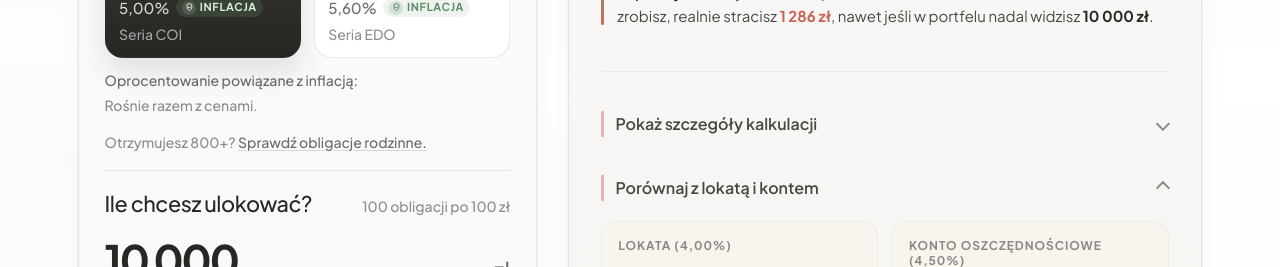
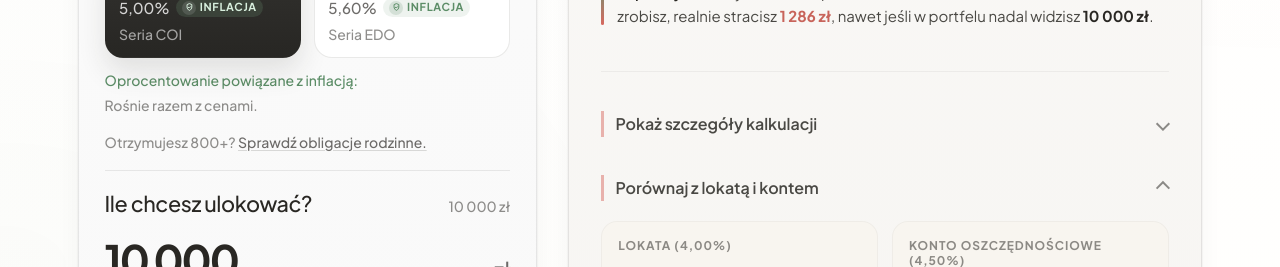
Before and after one commit to Arplay01/obligacja-kalkulator-fbo, a Next.js app: page /kalkulator in a window 1280 px wide. Shown: the part 533-800 px from the top of the page. Built offline with nearby package versions, Linux system fonts and the light colour scheme.

Commit message:
Refine amount framing and badge helper copy

```diff
--- a/src/features/calculator/components/calculator-deep-dive.tsx
+++ b/src/features/calculator/components/calculator-deep-dive.tsx
@@ -65,7 +65,7 @@ export function CalculatorDeepDive({
             oprocentowanie bardziej Ci odpowiada.
           </p>
           <ul className="deep-dive__quick-points">
-            <li>Jedna obligacja kosztuje 100 zł, więc można zacząć od małej kwoty.</li>
+            <li>Jedna obligacja ma wartość 100 zł, dlatego kalkulator liczy kwotę w pełnych setkach.</li>
             <li>Od razu wiadomo, na jaki czas odkładasz pieniądze i jak liczony jest wynik.</li>
             <li>Możliwy jest wcześniejszy wykup, ale zwykle z opłatą za każdą obligację.</li>
           </ul>
--- a/src/features/calculator/components/calculator-input-panel.tsx
+++ b/src/features/calculator/components/calculator-input-panel.tsx
@@ -16,7 +16,6 @@ import {
 } from "@/features/calculator/lib/constants";
 import {
   amountToSliderValue,
-  formatBondCount,
   getEffectiveInflation,
   normaliseAmount,
   parseLocaleNumber,
@@ -24,6 +23,7 @@ import {
 import {
   formatGroupedInteger,
   formatInputNumber,
+  formatMoneyRounded,
   formatPercent,
 } from "@/features/calculator/lib/formatters";
 import type { CSSProperties, KeyboardEvent, SyntheticEvent } from "react";
@@ -200,8 +200,9 @@ export function CalculatorInputPanel({
   onCustomInflationChange,
   onStep,
 }: CalculatorInputPanelProps) {
-  const bondCountText = formatBondCount(normaliseAmount(state.amount) / 100);
+  const amountSummaryText = formatMoneyRounded(normaliseAmount(state.amount));
   const sliderValue = amountToSliderValue(state.amount);
+  const selectedBadgeKind = bonds[state.bondId].badgeKind;
   const selectedBadgeHelp = BOND_BADGE_HELP[bonds[state.bondId].badgeKind];
   const sliderStyle = {
     "--slider-fill": `${sliderFill.toFixed(2)}%`,
@@ -281,7 +282,11 @@ export function CalculatorInputPanel({
           data-bond-badge-help
           aria-live="polite"
         >
-          <span className="bond-grid__helper-title">{selectedBadgeHelp.title}:</span>
+          <span
+            className={`bond-grid__helper-title bond-grid__helper-title--${selectedBadgeKind}`}
+          >
+            {selectedBadgeHelp.title}:
+          </span>
           <span className="bond-grid__helper-text">{selectedBadgeHelp.description}</span>
         </p>
         <p className="helper-text bond-grid__family-note">
@@ -300,8 +305,8 @@ export function CalculatorInputPanel({
       <section className="panel-block" aria-label="Kwota inwestycji">
         <div className="input-heading">
           <h2 className="input-title">Ile chcesz ulokować?</h2>
-          <p className="input-inline-note" data-bond-count>
-            {bondCountText}
+          <p className="input-inline-note" data-amount-summary>
+            {amountSummaryText}
           </p>
         </div>
 
--- a/src/features/calculator/styles/calculator.css
+++ b/src/features/calculator/styles/calculator.css
@@ -609,6 +609,18 @@
 .calculator-route .bond-grid__helper-title {
   font-weight: 500;
   color: var(--text-60);
+}
+
+.calculator-route .bond-grid__helper-title--fixed {
+  color: var(--badge-fixed);
+}
+
+.calculator-route .bond-grid__helper-title--variable {
+  color: var(--badge-variable);
+}
+
+.calculator-route .bond-grid__helper-title--inflation {
+  color: var(--badge-inflation);
 }
 
 .calculator-route .bond-grid__helper-text {
@@ -2516,7 +2528,7 @@
 
 @media (max-width: 900px) {
   .calculator-route .pros-cons,
-.calculator-route .edu-grid {
+  .calculator-route .edu-grid {
     grid-template-columns: 1fr;
   }
 }
```
Also changed, not shown: 1 other file (tests, documents, lock files or other folders).
